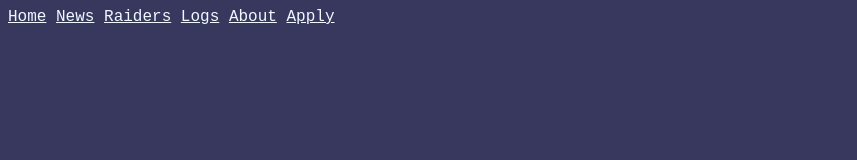
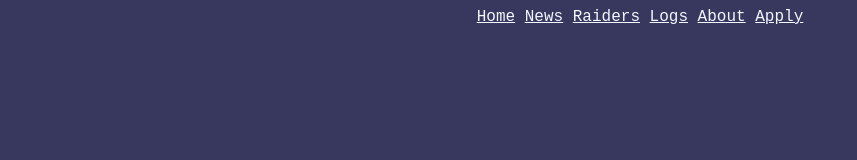
Before and after one commit to ThoernVE/Disbanded-webpage, a plain HTML site: page logs.html in a window 1280 px wide. Shown: the whole page, without its empty margins (0-857 px from the left). Drawn offline with Linux system fonts and the light colour scheme.

Commit message:
centered text and put header and footer in body in all files

```diff
--- a/logs.html
+++ b/logs.html
@@ -5,6 +5,7 @@
         <link rel="stylesheet", href="style.css">
         <title>Disbanded logs</title>
     </head>
+    <body>
         <header>
             <a href="index.html">Home</a>
             <a href="news.html">News</a>
@@ -13,5 +14,5 @@
             <a href="about.html">About</a>
             <a href="apply.html">Apply</a>
         </header>
-    <body></body>
+    </body>
 </html>
--- a/style.css
+++ b/style.css
@@ -1,5 +1,10 @@
+html{
+    text-align: center;
+}
+
 header{
     color: gold;
+
 }
 
 body
@@ -29,3 +34,7 @@ a:hover{
     color: burlywood;
     font-weight: bold;
 }
+
+header{
+    text-align: center;
+}
```
Also changed, not shown: about.html (+2 -1 lines), apply.html (+1 -1 lines), index.html (+2 -1 lines), news.html (+1 -1 lines), raiders.html (+2 -1 lines), images/disbandedheader.jpg (added). Lines whose indentation alone changed are shown as unchanged.
